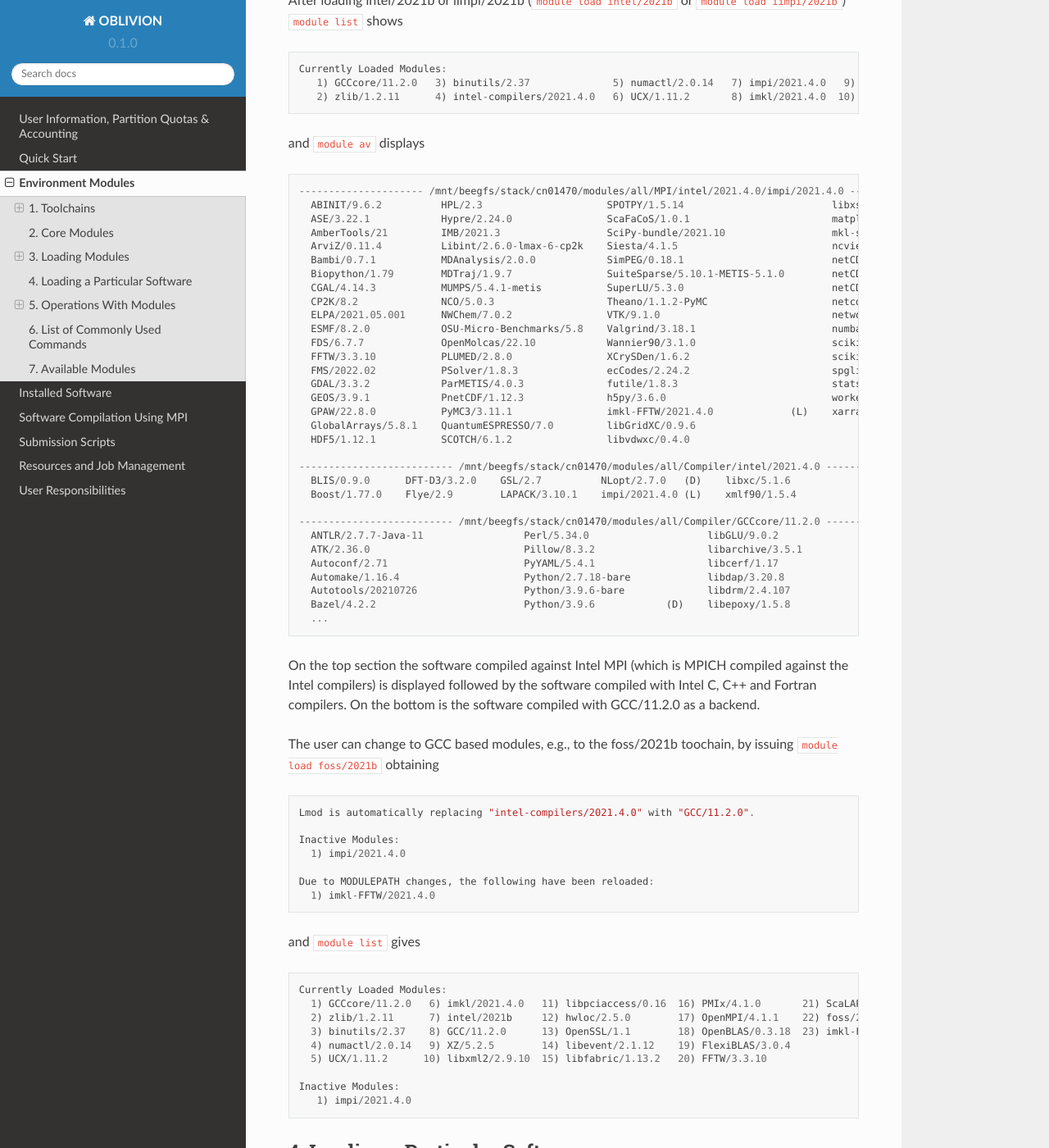
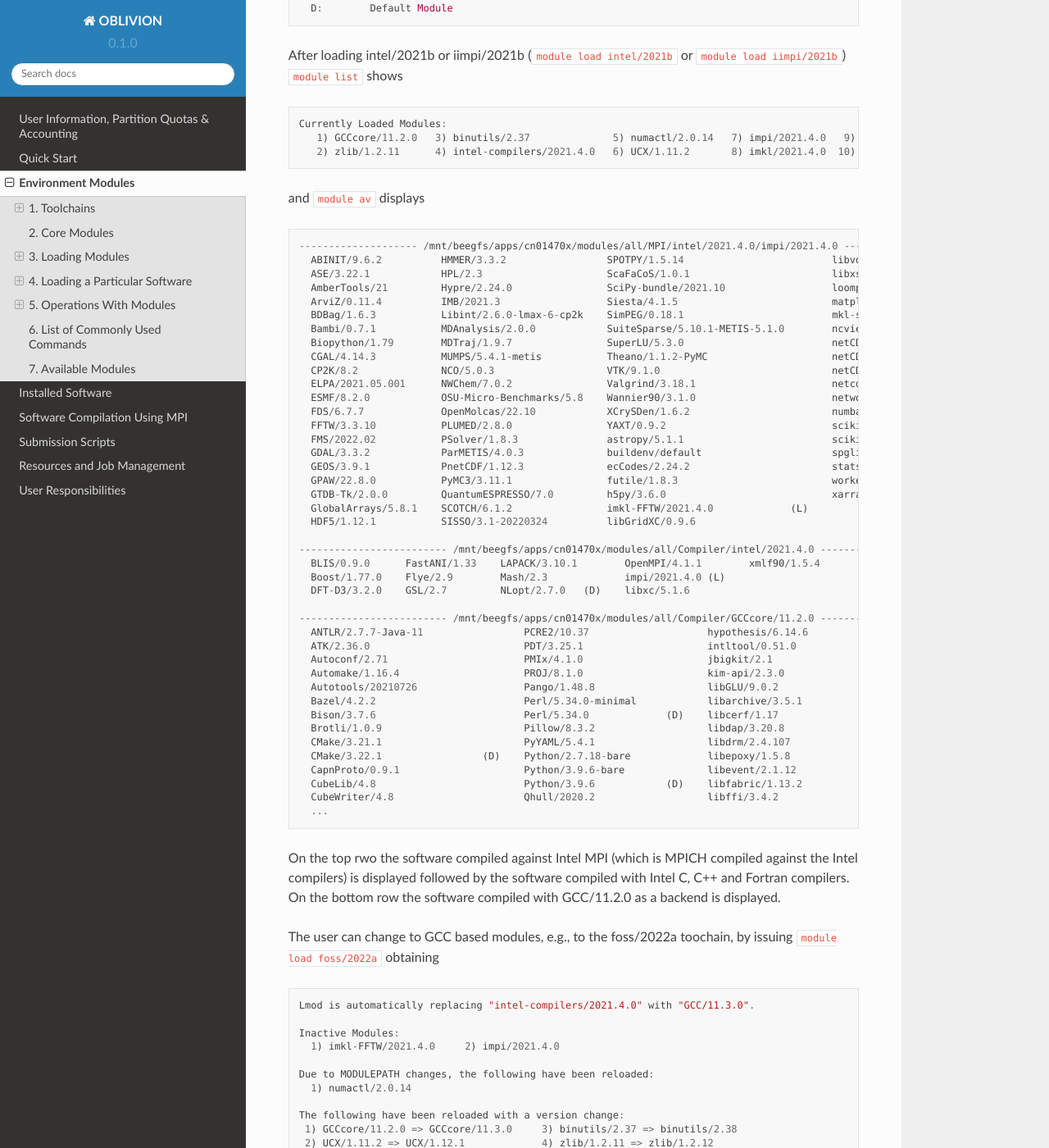
Before and after one commit to mavillez/Oblivion, a Sphinx documentation site: the page built from docs/source/modules.rst, in a window 1280 px wide and 1400 px high, scrolled down 10270 px. Shown: the whole window at 82% size. Built offline with Sphinx 7.4.7 and the Read the Docs theme 2.0.0, drawn with Linux system fonts in a browser that asks for light colours; some of the changed text lies outside the part shown.

Commit message:
Update modules.rst

```diff
--- a/docs/source/modules.rst
+++ b/docs/source/modules.rst
@@ -480,22 +480,25 @@
 
 .. code-block:: julia
 
-   ----------------------------------- /mnt/beegfs/stack/cn01470/modules/all/Core ------------------------------------
-     ANSYS_CFD/2021R1                  M4/1.4.19                    iimpi/2021b
-     ANSYS_CFD/2022R2         (D)      OpenSSL/1.1         (L)      iimpi/2022a              (D)
-     Anaconda3/2022.05                 ant/1.10.11-Java-11          imkl/2021.4.0
-     Bison/3.8.2                       binutils/2.34                imkl/2022.1.0            (L,D)
-     FastQC/0.11.9-Java-11             binutils/2.37                intel-compilers/2021.4.0
-     GCC/9.3.0                         binutils/2.38                intel-compilers/2022.1.0 (L,D)
-     GCC/11.2.0                        flex/2.6.4                   intel/2021b
-     GCC/11.3.0               (L,D)    foss/2021b                   intel/2022a              (L,D)
-     GCCcore/9.3.0                     foss/2022a          (D)      ncurses/6.1
-     GCCcore/11.2.0                    gettext/0.20.1               ncurses/6.2
-     GCCcore/11.3.0           (L,D)    gettext/0.21                 pkgconf/1.8.0
-     GPAW-setups/0.9.20000             gompi/2020a                  zlib/1.2.11
-     Java/11.0.16             (11)     gompi/2021b                  zlib/1.2.12
-     Julia/1.8.2-linux-x86_64          gompi/2022a         (L,D)
+  ----------------------------------- /mnt/beegfs/apps/cn01470x/modules/all/Core ------------------------------------
+    ANSYS_CFD/2021R1                 OpenSSL/1.1                iimpi/2021b
+    ANSYS_CFD/2022R2         (D)     ant/1.10.11-Java-11        iimpi/2022a              (D)
+    Anaconda3/2022.05                ant/1.10.12-Java-11 (D)    imkl/2021.4.0
+    Bison/3.8.2                      binutils/2.34              imkl/2022.1.0            (D)
+    FastQC/0.11.9-Java-11            binutils/2.37              intel-compilers/2021.4.0
+    GCC/9.3.0                        binutils/2.38       (D)    intel-compilers/2022.1.0 (D)
+    GCC/11.2.0                       flex/2.6.4                 intel/2021b
+    GCC/11.3.0               (D)     foss/2020a                 intel/2022a              (D)
+    GCCcore/9.3.0                    foss/2021b                 iompi/2021b
+    GCCcore/11.2.0                   foss/2022a          (D)    ncurses/6.1
+    GCCcore/11.3.0           (D)     gettext/0.20.1             ncurses/6.2              (D)
+    GPAW-setups/0.9.20000            gettext/0.21        (D)    pkgconf/1.8.0
+    Java/11.0.16             (11)    gompi/2020a                pplacer/1.1.alpha19
+    Julia/1.8.5-linux-x86_64         gompi/2021b                zlib/1.2.11
+    M4/1.4.19                        gompi/2022a         (D)    zlib/1.2.12              (D)
 
+   Where:
+    D:        Default Module
 
 After loading intel/2021b or iimpi/2021b (``module load intel/2021b`` or ``module load iimpi/2021b``) ``module list`` shows
 
@@ -509,83 +512,157 @@
 
 .. code-block:: julia
 
-   --------------------- /mnt/beegfs/stack/cn01470/modules/all/MPI/intel/2021.4.0/impi/2021.4.0 ----------------------
-     ABINIT/9.6.2          HPL/2.3                     SPOTPY/1.5.14                         libxsmm/1.17
-     ASE/3.22.1            Hypre/2.24.0                ScaFaCoS/1.0.1                        matplotlib/3.4.3
-     AmberTools/21         IMB/2021.3                  SciPy-bundle/2021.10                  mkl-service/2.3.0
-     ArviZ/0.11.4          Libint/2.6.0-lmax-6-cp2k    Siesta/4.1.5                          ncview/2.1.8
-     Bambi/0.7.1           MDAnalysis/2.0.0            SimPEG/0.18.1                         netCDF-C++4/4.3.1
-     Biopython/1.79        MDTraj/1.9.7                SuiteSparse/5.10.1-METIS-5.1.0        netCDF-Fortran/4.5.3
-     CGAL/4.14.3           MUMPS/5.4.1-metis           SuperLU/5.3.0                         netCDF/4.8.1
-     CP2K/8.2              NCO/5.0.3                   Theano/1.1.2-PyMC                     netcdf4-python/1.5.7
-     ELPA/2021.05.001      NWChem/7.0.2                VTK/9.1.0                             networkx/2.6.3
-     ESMF/8.2.0            OSU-Micro-Benchmarks/5.8    Valgrind/3.18.1                       numba/0.54.1
-     FDS/6.7.7             OpenMolcas/22.10            Wannier90/3.1.0                       scikit-bio/0.5.7
-     FFTW/3.3.10           PLUMED/2.8.0                XCrySDen/1.6.2                        scikit-learn/1.0.1
-     FMS/2022.02           PSolver/1.8.3               ecCodes/2.24.2                        spglib-python/1.16.3
-     GDAL/3.3.2            ParMETIS/4.0.3              futile/1.8.3                          statsmodels/0.13.1
-     GEOS/3.9.1            PnetCDF/1.12.3              h5py/3.6.0                            worker/1.6.13
-     GPAW/22.8.0           PyMC3/3.11.1                imkl-FFTW/2021.4.0             (L)    xarray/0.20.1
-     GlobalArrays/5.8.1    QuantumESPRESSO/7.0         libGridXC/0.9.6
-     HDF5/1.12.1           SCOTCH/6.1.2                libvdwxc/0.4.0
+  -------------------- /mnt/beegfs/apps/cn01470x/modules/all/MPI/intel/2021.4.0/impi/2021.4.0 ---------------------
+    ABINIT/9.6.2          HMMER/3.3.2                 SPOTPY/1.5.14                         libvdwxc/0.4.0
+    ASE/3.22.1            HPL/2.3                     ScaFaCoS/1.0.1                        libxsmm/1.17
+    AmberTools/21         Hypre/2.24.0                SciPy-bundle/2021.10                  loompy/3.0.7
+    ArviZ/0.11.4          IMB/2021.3                  Siesta/4.1.5                          matplotlib/3.4.3
+    BDBag/1.6.3           Libint/2.6.0-lmax-6-cp2k    SimPEG/0.18.1                         mkl-service/2.3.0
+    Bambi/0.7.1           MDAnalysis/2.0.0            SuiteSparse/5.10.1-METIS-5.1.0        ncview/2.1.8
+    Biopython/1.79        MDTraj/1.9.7                SuperLU/5.3.0                         netCDF-C++4/4.3.1
+    CGAL/4.14.3           MUMPS/5.4.1-metis           Theano/1.1.2-PyMC                     netCDF-Fortran/4.5.3
+    CP2K/8.2              NCO/5.0.3                   VTK/9.1.0                             netCDF/4.8.1
+    ELPA/2021.05.001      NWChem/7.0.2                Valgrind/3.18.1                       netcdf4-python/1.5.7
+    ESMF/8.2.0            OSU-Micro-Benchmarks/5.8    Wannier90/3.1.0                       networkx/2.6.3
+    FDS/6.7.7             OpenMolcas/22.10            XCrySDen/1.6.2                        numba/0.54.1
+    FFTW/3.3.10           PLUMED/2.8.0                YAXT/0.9.2                            scikit-bio/0.5.7
+    FMS/2022.02           PSolver/1.8.3               astropy/5.1.1                         scikit-learn/1.0.1
+    GDAL/3.3.2            ParMETIS/4.0.3              buildenv/default                      spglib-python/1.16.3
+    GEOS/3.9.1            PnetCDF/1.12.3              ecCodes/2.24.2                        statsmodels/0.13.1
+    GPAW/22.8.0           PyMC3/3.11.1                futile/1.8.3                          worker/1.6.13
+    GTDB-Tk/2.0.0         QuantumESPRESSO/7.0         h5py/3.6.0                            xarray/0.20.1
+    GlobalArrays/5.8.1    SCOTCH/6.1.2                imkl-FFTW/2021.4.0             (L)
+    HDF5/1.12.1           SISSO/3.1-20220324          libGridXC/0.9.6
 
-   -------------------------- /mnt/beegfs/stack/cn01470/modules/all/Compiler/intel/2021.4.0 --------------------------
-     BLIS/0.9.0      DFT-D3/3.2.0    GSL/2.7          NLopt/2.7.0   (D)    libxc/5.1.6
-     Boost/1.77.0    Flye/2.9        LAPACK/3.10.1    impi/2021.4.0 (L)    xmlf90/1.5.4
+  ------------------------- /mnt/beegfs/apps/cn01470x/modules/all/Compiler/intel/2021.4.0 -------------------------
+    BLIS/0.9.0      FastANI/1.33    LAPACK/3.10.1        OpenMPI/4.1.1        xmlf90/1.5.4
+    Boost/1.77.0    Flye/2.9        Mash/2.3             impi/2021.4.0 (L)
+    DFT-D3/3.2.0    GSL/2.7         NLopt/2.7.0   (D)    libxc/5.1.6
 
-   -------------------------- /mnt/beegfs/stack/cn01470/modules/all/Compiler/GCCcore/11.2.0 --------------------------
-     ANTLR/2.7.7-Java-11                 Perl/5.34.0                    libGLU/9.0.2
-     ATK/2.36.0                          Pillow/8.3.2                   libarchive/3.5.1
-     Autoconf/2.71                       PyYAML/5.4.1                   libcerf/1.17
-     Automake/1.16.4                     Python/2.7.18-bare             libdap/3.20.8
-     Autotools/20210726                  Python/3.9.6-bare              libdrm/2.4.107
-     Bazel/4.2.2                         Python/3.9.6            (D)    libepoxy/1.5.8
-     ...
+  ------------------------- /mnt/beegfs/apps/cn01470x/modules/all/Compiler/GCCcore/11.2.0 -------------------------
+    ANTLR/2.7.7-Java-11                 PCRE2/10.37                    hypothesis/6.14.6
+    ATK/2.36.0                          PDT/3.25.1                     intltool/0.51.0
+    Autoconf/2.71                       PMIx/4.1.0                     jbigkit/2.1
+    Automake/1.16.4                     PROJ/8.1.0                     kim-api/2.3.0
+    Autotools/20210726                  Pango/1.48.8                   libGLU/9.0.2
+    Bazel/4.2.2                         Perl/5.34.0-minimal            libarchive/3.5.1
+    Bison/3.7.6                         Perl/5.34.0             (D)    libcerf/1.17
+    Brotli/1.0.9                        Pillow/8.3.2                   libdap/3.20.8
+    CMake/3.21.1                        PyYAML/5.4.1                   libdrm/2.4.107
+    CMake/3.22.1                 (D)    Python/2.7.18-bare             libepoxy/1.5.8
+    CapnProto/0.9.1                     Python/3.9.6-bare              libevent/2.1.12
+    CubeLib/4.8                         Python/3.9.6            (D)    libfabric/1.13.2
+    CubeWriter/4.8                      Qhull/2020.2                   libffi/3.4.2
+    ...
 
-On the top section the software compiled against Intel MPI (which is MPICH compiled against the Intel compilers) is displayed followed by the software compiled with Intel C, C++ and Fortran compilers. On the bottom is the software compiled with GCC/11.2.0 as a backend.
+On the top rwo the software compiled against Intel MPI (which is MPICH compiled against the Intel compilers) is displayed followed by the software compiled with Intel C, C++ and Fortran compilers. On the bottom row the software compiled with GCC/11.2.0 as a backend is displayed.
 
-The user can change to GCC based modules, e.g., to the foss/2021b toochain, by issuing ``module load foss/2021b`` obtaining
+The user can change to GCC based modules, e.g., to the foss/2022a toochain, by issuing ``module load foss/2022a`` obtaining
 
 .. code-block:: julia
 
-   Lmod is automatically replacing "intel-compilers/2021.4.0" with "GCC/11.2.0".
+   Lmod is automatically replacing "intel-compilers/2021.4.0" with "GCC/11.3.0".
 
    Inactive Modules:
-     1) impi/2021.4.0
+     1) imkl-FFTW/2021.4.0     2) impi/2021.4.0
 
    Due to MODULEPATH changes, the following have been reloaded:
-     1) imkl-FFTW/2021.4.0
+     1) numactl/2.0.14
+
+   The following have been reloaded with a version change:
+    1) GCCcore/11.2.0 => GCCcore/11.3.0     3) binutils/2.37 => binutils/2.38
+    2) UCX/1.11.2 => UCX/1.12.1             4) zlib/1.2.11 => zlib/1.2.12
 
 
 and ``module list`` gives
 
 .. code-block:: julia
 
-   Currently Loaded Modules:
-     1) GCCcore/11.2.0   6) imkl/2021.4.0   11) libpciaccess/0.16  16) PMIx/4.1.0       21) ScaLAPACK/2.1.0-fb
-     2) zlib/1.2.11      7) intel/2021b     12) hwloc/2.5.0        17) OpenMPI/4.1.1    22) foss/2021b
-     3) binutils/2.37    8) GCC/11.2.0      13) OpenSSL/1.1        18) OpenBLAS/0.3.18  23) imkl-FFTW/2021.4.0
-     4) numactl/2.0.14   9) XZ/5.2.5        14) libevent/2.1.12    19) FlexiBLAS/3.0.4
-     5) UCX/1.11.2      10) libxml2/2.9.10  15) libfabric/1.13.2   20) FFTW/3.3.10
+  Currently Loaded Modules:
+    1) imkl/2021.4.0    6) GCC/11.3.0         11) OpenSSL/1.1       16) UCC/1.0.0        21) FFTW.MPI/3.3.10
+    2) intel/2021b      7) XZ/5.2.5           12) libevent/2.1.12   17) OpenMPI/4.1.4    22) ScaLAPACK/2.2.0-fb
+    3) GCCcore/11.3.0   8) libxml2/2.9.13     13) UCX/1.12.1        18) OpenBLAS/0.3.20  23) foss/2022a
+    4) zlib/1.2.12      9) libpciaccess/0.16  14) libfabric/1.15.1  19) FlexiBLAS/3.2.0  24) numactl/2.0.14
+    5) binutils/2.38   10) hwloc/2.7.1        15) PMIx/4.1.2        20) FFTW/3.3.10
 
-   Inactive Modules:
-      1) impi/2021.4.0
+  Inactive Modules:
+    1) impi/2021.4.0   2) imkl-FFTW/2021.4.0
 
 
 4. Loading a Particular Software
 --------------------------------
 
-The user only needs to load the modules of interest. For example, if a user wants to use ``TensorFlow/2.8.4`` after loading foss/2021b he/she executes the command
+4.1 scipy, mpi4py, numpy, numexpr, pandas
+~~~~~~~~~~~~~~~~~~~~~~~~~~~~~~~~~~~~~~~~~
+
+These packages, as well as others, are included in the module scipy-bundle. Therefore, the user needs to follow the following procedure to use these packages: (i) decide which toolchain to use (foss or intel). If using foss/2022a execute ``module load foss/2022a`` followed with ``module load SciPy-bundle/2022.05``. These two commands can be typed once by using
 
 .. code-block:: julia
 
-  module load TensorFlow/2.8.4
+  module load foss/2022a SciPy-bundle/2022.05
 
-or if the user wants to use ``GROMACS/2021.5`` then just execute
+``module list`` displays the loaded modules as
 
 .. code-block:: julia
 
-  module load GROMACS/2021.5
+ Currently Loaded Modules:
+   1) GCCcore/11.3.0      9) hwloc/2.7.1       17) OpenBLAS/0.3.20     25) libreadline/8.1.2
+   2) zlib/1.2.12        10) OpenSSL/1.1       18) FlexiBLAS/3.2.0     26) Tcl/8.6.12
+   3) binutils/2.38      11) libevent/2.1.12   19) FFTW/3.3.10         27) SQLite/3.38.3
+   4) GCC/11.3.0         12) UCX/1.12.1        20) FFTW.MPI/3.3.10     28) GMP/6.2.1
+   5) numactl/2.0.14     13) libfabric/1.15.1  21) ScaLAPACK/2.2.0-fb  29) libffi/3.4.2
+   6) XZ/5.2.5           14) PMIx/4.1.2        22) foss/2022a          30) Python/3.10.4
+   7) libxml2/2.9.13     15) UCC/1.0.0         23) bzip2/1.0.8         31) pybind11/2.9.2
+   8) libpciaccess/0.16  16) OpenMPI/4.1.4     24) ncurses/6.3         32) SciPy-bundle/2022.05
+
+
+Now the user can use, for example, mpi4py or numpy in their submission scripts.
+
+
+4.2 TensorFlow
+~~~~~~~~~~~~~~
+
+Similarly to the procedure discussed previously the user loads foss/2021b + TensorFlow/2.8.4 or foss/2022a + TensorFlor/2.8.4 as
+
+.. code-block:: julia
+
+  module load foss/2021b TensorFlow/2.8.4
+
+or
+
+.. code-block:: julia
+
+  module load foss/2022a TensorFlow/2.8.4
+
+and ``module list`` gives (here the results for foss/2021b + TensorFlow/2.8.4) are shown)
+
+.. code-block:: julia
+
+ Currently Loaded Modules:
+   1) GCCcore/11.2.0     14) PMIx/4.1.0          27) libffi/3.4.2             40) JsonCpp/1.9.4
+   2) zlib/1.2.11        15) OpenMPI/4.1.1       28) Python/3.9.6             41) NASM/2.15.05
+   3) binutils/2.37      16) OpenBLAS/0.3.18     29) pybind11/2.7.1           42) libjpeg-turbo/2.0.6
+   4) GCC/11.2.0         17) FlexiBLAS/3.0.4     30) SciPy-bundle/2021.10     43) LMDB/0.9.29
+   5) numactl/2.0.14     18) FFTW/3.3.10         31) Szip/2.1.1               44) nsync/1.24.0
+   6) XZ/5.2.5           19) ScaLAPACK/2.1.0-fb  32) HDF5/1.12.1              45) protobuf/3.17.3
+   7) libxml2/2.9.10     20) foss/2021b          33) h5py/3.6.0               46) protobuf-python/3.17.3
+   8) libpciaccess/0.16  21) bzip2/1.0.8         34) cURL/7.78.0              47) flatbuffers-python/2.0
+   9) hwloc/2.5.0        22) ncurses/6.2         35) dill/0.3.4               48) libpng/1.6.37
+  10) OpenSSL/1.1        23) libreadline/8.1     36) double-conversion/3.1.5  49) snappy/1.1.9
+  11) libevent/2.1.12    24) Tcl/8.6.11          37) flatbuffers/2.0.0        50) networkx/2.6.3
+  12) UCX/1.11.2         25) SQLite/3.36         38) giflib/5.2.1             51) TensorFlow/2.8.4
+  13) libfabric/1.13.2   26) GMP/6.2.1           39) ICU/69.1
+
+Note the presence of PMIx, UCX, and libfabric in the list - these packages are loaded to make sure for multi-core, multi-nodes communications.
+
+4.3 GROMACS
+~~~~~~~~~~~
+
+In both foss/2021b and foss/2022a there are two flavours of GROMACS. One compiled with PLUMED-2.8.0 (in foss/2021b) and 2.8.1 (in foss/2022a) (see https://www.plumed.org/doc-v2.8/user-doc/html/index.html) and the other without. To load GROMACS follow the procedures outlined above. Load the foss toolchain and then GROMACS. Here is an example using foss/2021b:
+
+.. code-block:: julia
+
+  module load foss/2021b GROMACS/2021.5
 
 In the latter case the loaded modules, given by ``module list``, are
 
```
